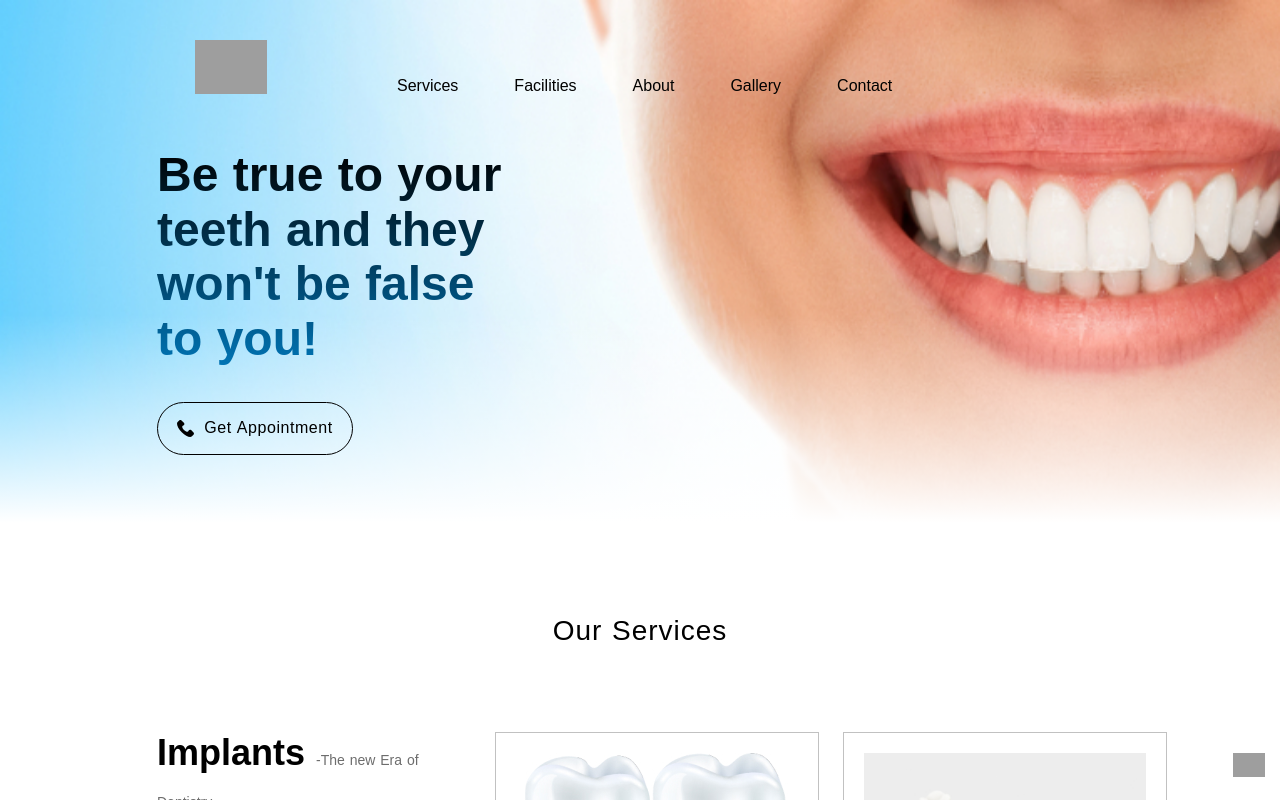
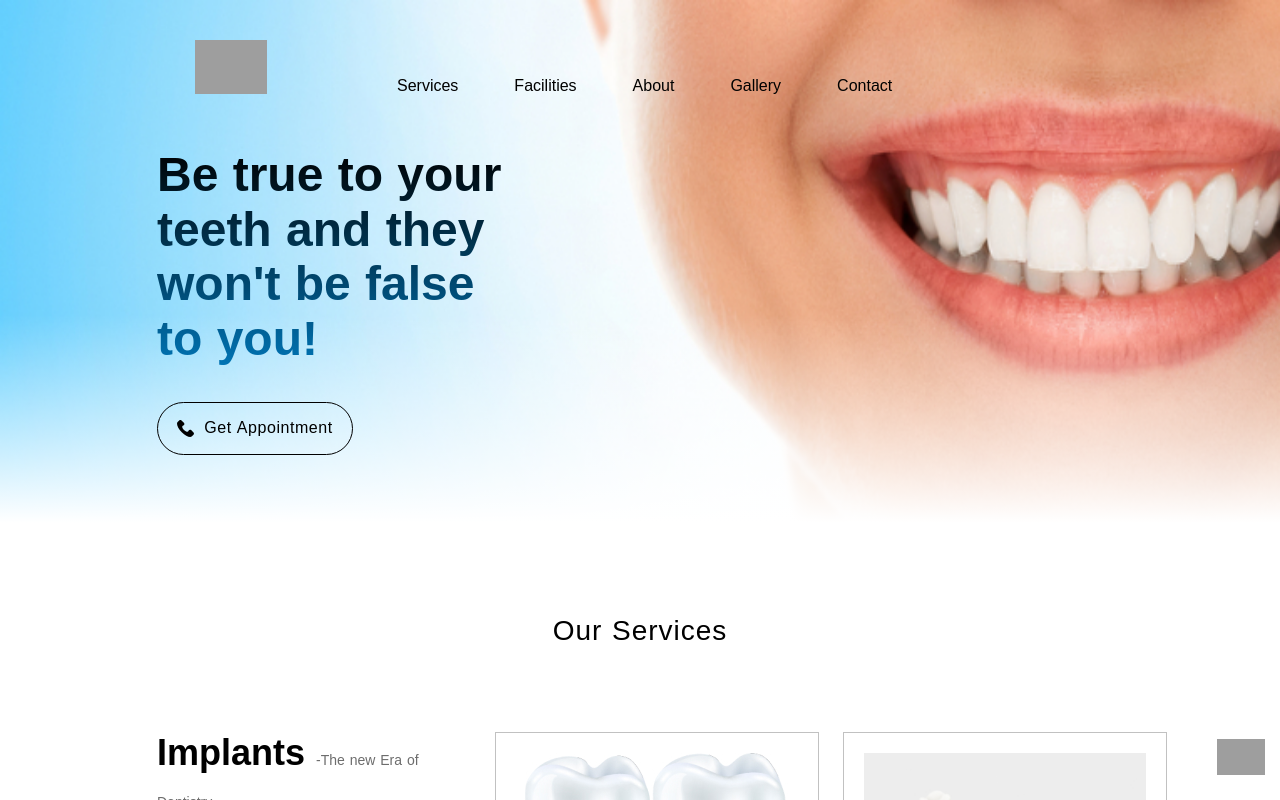
Before and after one commit to Nikhil18-9192/speciality-clinic-nuxt, a Nuxt app: page / in a window 1280 px wide. Shown: the top 800 px of the page. Built offline with nearby package versions, Linux system fonts and the light colour scheme; grey boxes are pictures that could not be loaded.

Commit message:
icon-size-updated

```diff
--- a/layouts/default.vue
+++ b/layouts/default.vue
@@ -43,7 +43,7 @@ export default {
   },
 }
 </script>
-<style >
+<style lang="scss">
 html {
   font-family: 'Satoshi', sans-serif;
   font-size: 16px;
@@ -65,8 +65,8 @@ body {
   z-index: 2000;
 }
 .whatsapp-link a img {
-  width: 32px;
-  height: 32px;
+  width: 48px;
+  height: 48px;
   object-fit: contain;
 }
 a {
```
